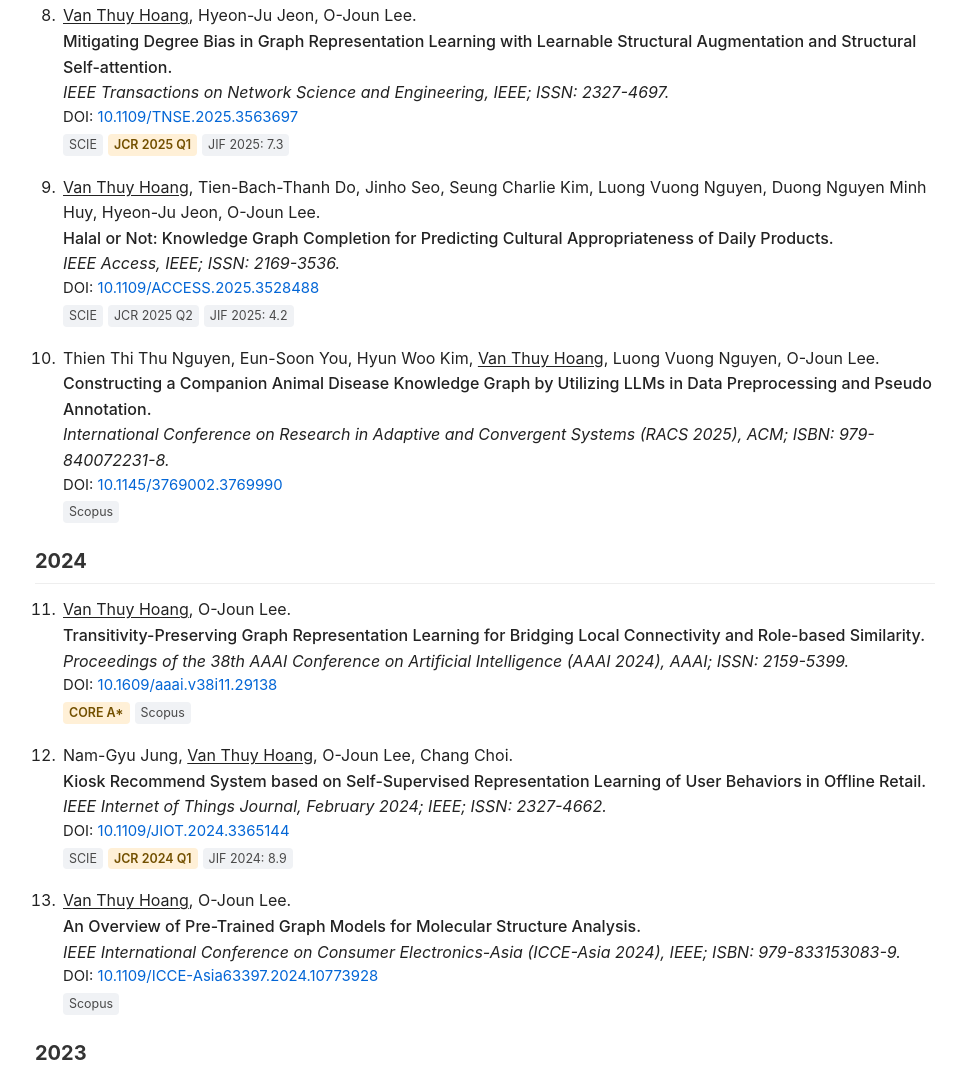
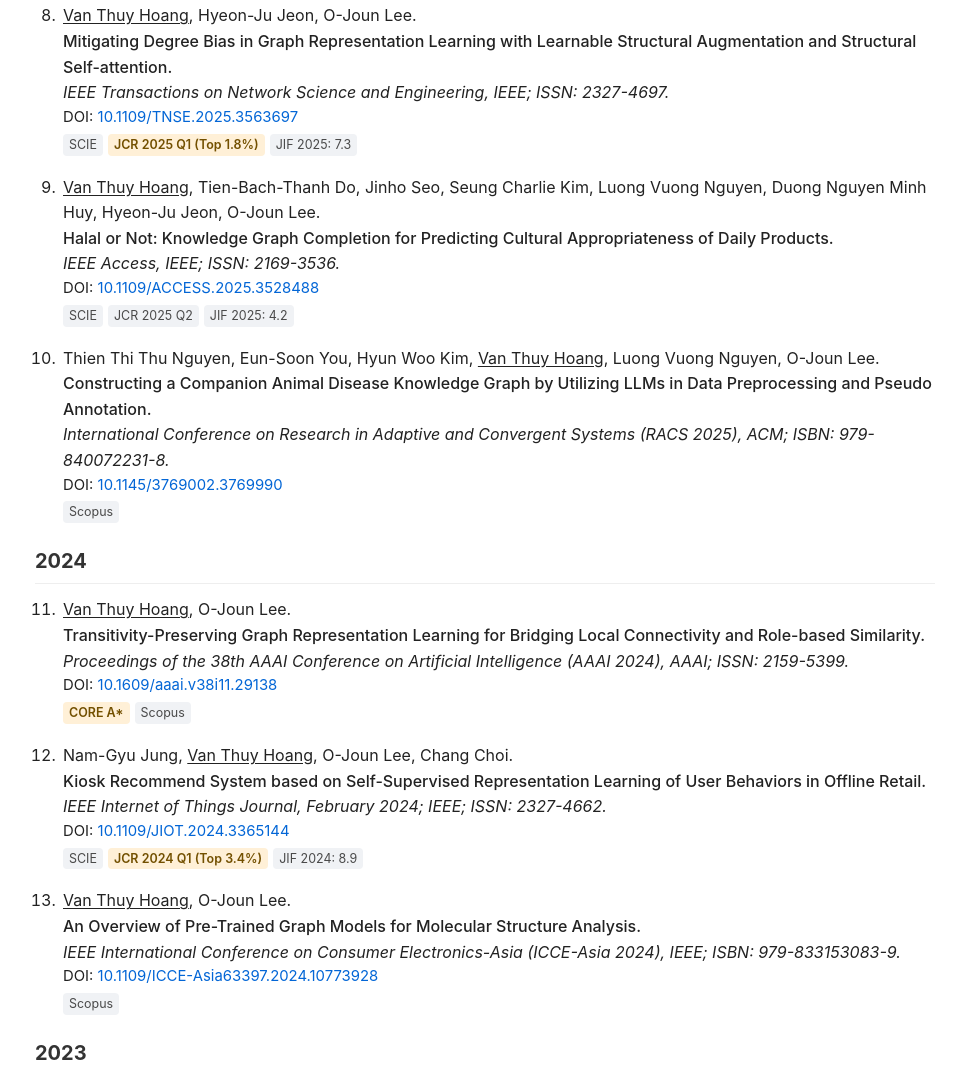
Before and after one commit to hoangvanthuy90/hoangvanthuy90.github.io, a plain HTML site: page publications/index.html in a window 1280 px wide. Shown: the part 1293-2362 px from the top of the page, without its empty margins (155-1121 px from the left). Drawn offline with Linux system fonts and the light colour scheme.

Commit message:
Update index.html

```diff
--- a/publications/index.html
+++ b/publications/index.html
@@ -78,31 +78,31 @@
 <div class="paper-title">Context-aware Graph Causality Inference for Few-Shot Molecular Property Prediction.</div>
 <div class="venue">IEEE Transactions on Computational Biology and Bioinformatics, November 2026.</div>
 <div class="doi">DOI: <a href="https://doi.org/10.1109/TCBBIO.2026.3751415" rel="noopener noreferrer" target="_blank">10.1109/TCBBIO.2026.3751415</a></div>
-<div class="tags"><span class="tag">SCIE</span> <span class="tag key">JCR 2025 Q1 </span> <span class="tag">JIF 2025: 4.1</span> </div>
+<div class="tags"><span class="tag">SCIE</span> <span class="tag key">JCR 2025 Q1 (Top 4.4%) </span> <span class="tag">JIF 2025: 4.1</span> </div>
 </li>
     <li id="pub-2">
 <div class="authors">Ngo Thai Son, Hoang Viet Long, <span class="author">Van Thuy Hoang</span>.</div>
 <div class="paper-title">Fine-Tuning UniXcoder to Predict the Outcomes of Python Submissions.</div>
 <div class="venue">4th International Conference on Innovation and Challenges in Computing and Innovative Technologies for Sustainable Future (ICCIT 2026), December 2026.</div>
-<div class="tags"><span class="tag pending">To Appear</span> <span class="tag">(Scopus)</span></div>
+<div class="tags"><span class="tag pending">To Appear</span> <span class="tag">Scopus</span></div>
 </li>
     <li id="pub-3">
 <div class="authors">Ngo Thai Son, Hoang Viet Long, <span class="author">Van Thuy Hoang</span>.</div>
 <div class="paper-title">Attentive Pooling Graph Isomorphism Networks for Predicting Python Submission Outcomes.</div>
 <div class="venue">4th International Conference on Innovation and Challenges in Computing and Innovative Technologies for Sustainable Future (ICCIT 2026), December 2026.</div>
-<div class="tags"><span class="tag pending">To Appear</span> <span class="tag">(Scopus)</span></div>
+<div class="tags"><span class="tag pending">To Appear</span> <span class="tag">Scopus</span></div>
 </li>
     <li id="pub-4">
 <div class="authors">Manh Tuan Nguyen, Hong Lam Cao, <span class="author">Van Thuy Hoang</span>.</div>
 <div class="paper-title">GraphRAG: A Graph-Enhanced Retrieval-Augmented Generation Framework for Intelligent Admission Assistance.</div>
 <div class="venue">4th International Conference on Innovation and Challenges in Computing and Innovative Technologies for Sustainable Future (ICCIT 2026), December 2026.</div>
-<div class="tags"><span class="tag pending">To Appear</span> <span class="tag">(Scopus)</span></div>
+<div class="tags"><span class="tag pending">To Appear</span> <span class="tag">Scopus</span></div>
 </li>
     <li id="pub-5">
 <div class="authors"><span class="author">Van Thuy Hoang</span>, Thi Thanh Nga Do, Viet Long Hoang, O-Joun Lee.</div>
 <div class="paper-title">Edge-GAT4IDS: Edge-Aware Graph Attention Networks for Network Intrusion Detection.</div>
 <div class="venue">3rd International Conference on Cryptography and Information Security (VCRIS 2026), Vietnam, October 2026.</div>
-<div class="tags"><span class="tag pending">To Appear</span> <span class="tag">(Scopus)</span></div>
+<div class="tags"><span class="tag pending">To Appear</span> <span class="tag">Scopus</span></div>
 </li><li id="pub-6">
 <div class="authors">Cao Hong Lam, Nguyen Van Thong, <span class="author">Van Thuy Hoang</span>, Le The Anh.</div>
 <div class="paper-title">PROTOSYNC: Personalized Federated Intrusion Detection via Sparse Prototype Exchange under Communication Budgets.</div>
@@ -119,7 +119,7 @@
 <div class="paper-title">Mitigating Degree Bias in Graph Representation Learning with Learnable Structural Augmentation and Structural Self-attention.</div>
 <div class="venue">IEEE Transactions on Network Science and Engineering, IEEE; ISSN: 2327-4697.</div>
 <div class="doi">DOI: <a href="https://doi.org/10.1109/TNSE.2025.3563697" rel="noopener noreferrer" target="_blank">10.1109/TNSE.2025.3563697</a></div>
-<div class="tags"><span class="tag">SCIE</span> <span class="tag key">JCR 2025 Q1</span> <span class="tag">JIF 2025: 7.3</span> </div>
+<div class="tags"><span class="tag">SCIE</span> <span class="tag key">JCR 2025 Q1 (Top 1.8%)</span> <span class="tag">JIF 2025: 7.3</span> </div>
 </li><li id="pub-9">
 <div class="authors"><span class="author">Van Thuy Hoang</span>, Tien-Bach-Thanh Do, Jinho Seo, Seung Charlie Kim, Luong Vuong Nguyen, Duong Nguyen Minh Huy, Hyeon-Ju Jeon, O-Joun Lee.</div>
 <div class="paper-title">Halal or Not: Knowledge Graph Completion for Predicting Cultural Appropriateness of Daily Products.</div>
@@ -143,7 +143,7 @@
 <div class="paper-title">Kiosk Recommend System based on Self-Supervised Representation Learning of User Behaviors in Offline Retail.</div>
 <div class="venue">IEEE Internet of Things Journal, February 2024; IEEE; ISSN: 2327-4662.</div>
 <div class="doi">DOI: <a href="https://doi.org/10.1109/JIOT.2024.3365144" rel="noopener noreferrer" target="_blank">10.1109/JIOT.2024.3365144</a></div>
-<div class="tags"><span class="tag">SCIE</span> <span class="tag key">JCR 2024 Q1</span> <span class="tag">JIF 2024: 8.9</span> </div>
+<div class="tags"><span class="tag">SCIE</span> <span class="tag key">JCR 2024 Q1 (Top 3.4%)</span> <span class="tag">JIF 2024: 8.9</span> </div>
 </li><li id="pub-13">
 <div class="authors"><span class="author">Van Thuy Hoang</span>, O-Joun Lee.</div>
 <div class="paper-title">An Overview of Pre-Trained Graph Models for Molecular Structure Analysis.</div>
```
